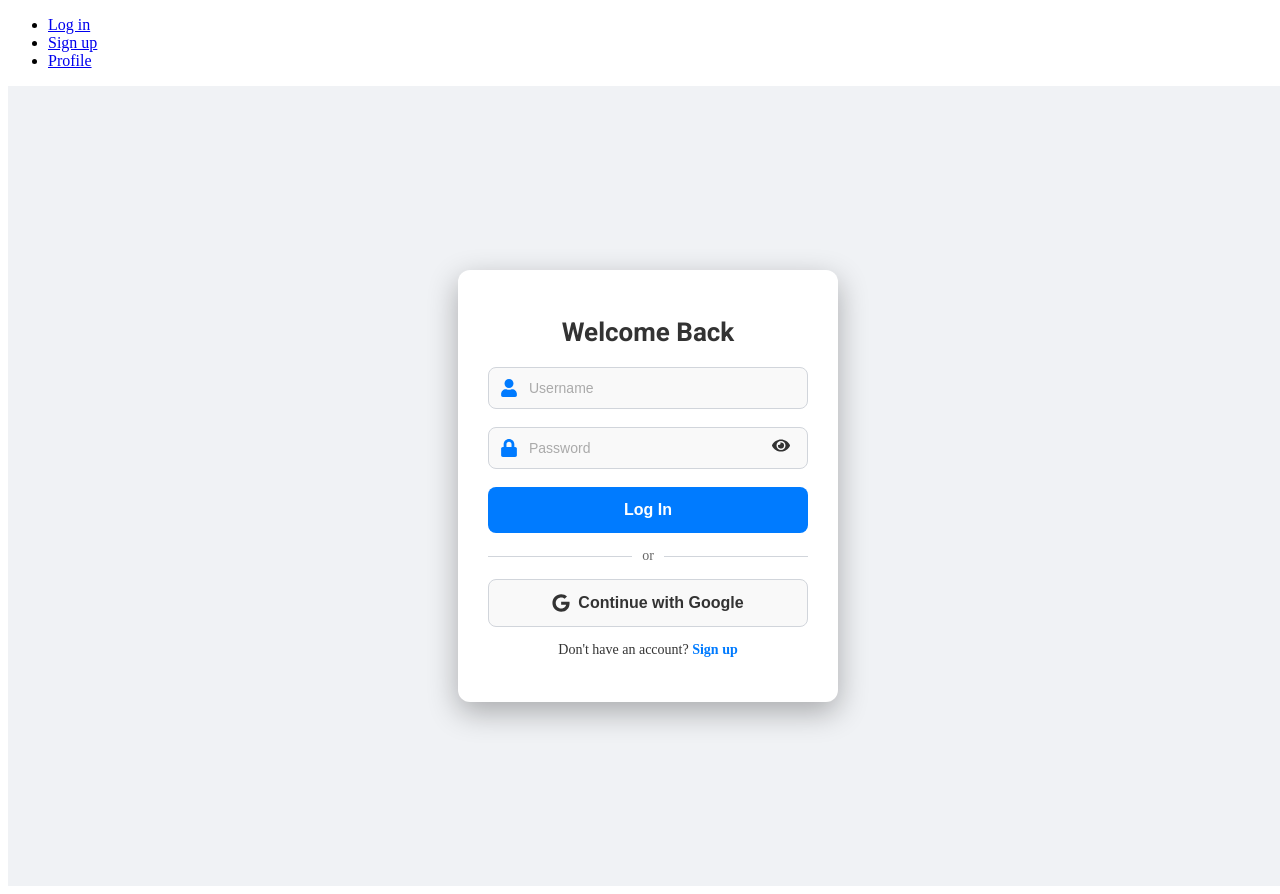
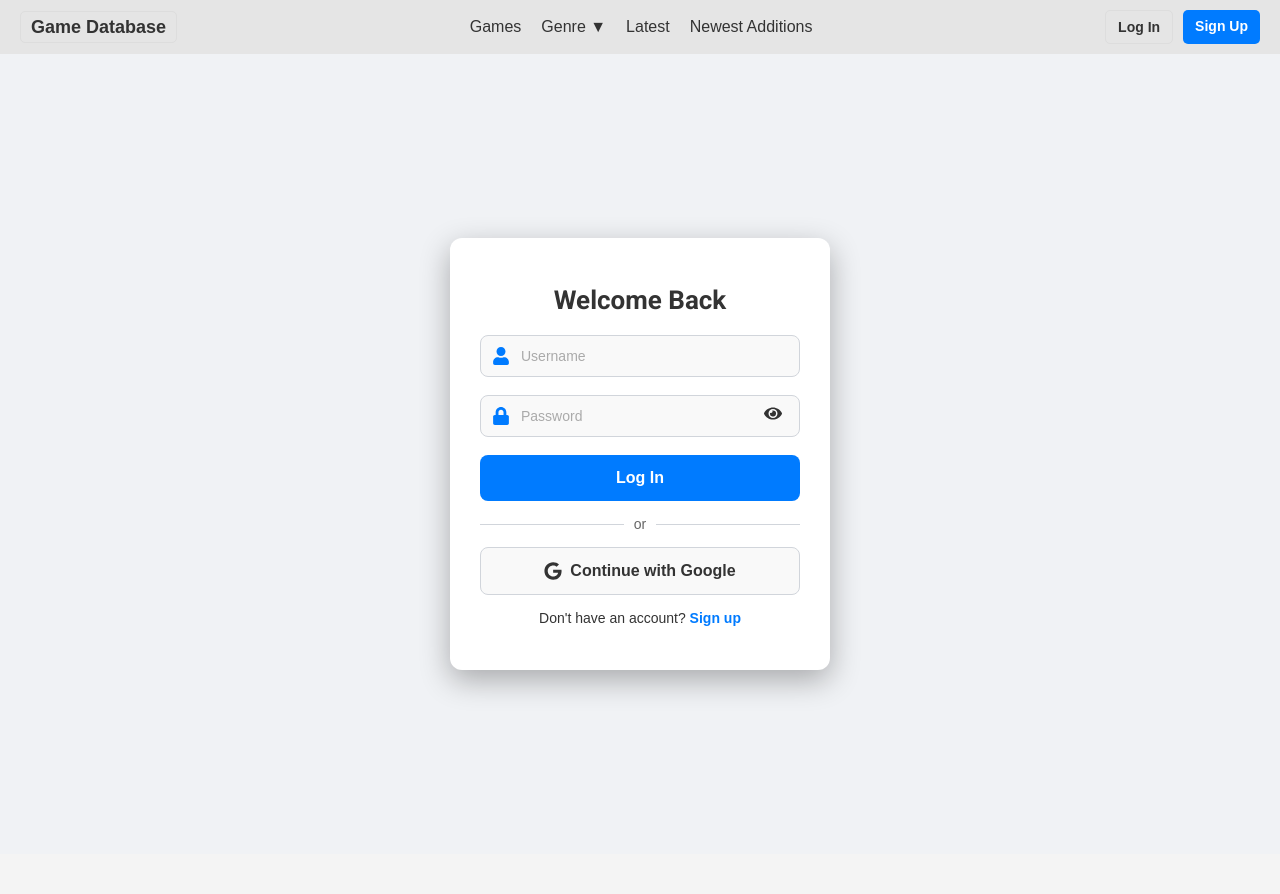
Before and after one commit to viernesviernes/COMP229-Game-Database-Review, a React (Vite) app in the folder frontend/: page /login in a window 1280 px wide. After the commit the page ends 854 px from the top, so only its background shows below. Built offline with nearby package versions, Linux system fonts and the light colour scheme.

Commit message:
Added navbar

```diff
--- a/frontend/src/App.jsx
+++ b/frontend/src/App.jsx
@@ -1,29 +1,22 @@
-import { Routes, Route, Link } from "react-router-dom";
+import { Routes, Route, Navigate } from "react-router-dom";
 import Login from "./components/Login";
 import Profile from "./components/Profile";
 import Signup from "./components/Signup";
-import { ThemeProvider } from "./ColorTheme"; // Ensure this path is correct
-import { UserProvider } from "./UserContext"; // Ensure this path is correct
+import HomePage from "./components/HomePage";
+import { ThemeProvider } from "./ColorTheme";
+import { UserProvider } from "./UserContext";
 
 function App() {
   return (
     <ThemeProvider>
       <UserProvider>
-        <ul>
-          <li>
-            <Link to="/login">Log in</Link>
-          </li>
-          <li>
-            <Link to="/signup">Sign up</Link>
-          </li>
-          <li>
-            <Link to="/profile">Profile</Link>
-          </li>
-        </ul>
         <Routes>
+          {/* Default route redirects to the login page */}
+          <Route path="/" element={<Navigate to="/login" replace />} />
           <Route path="/login" element={<Login />} />
           <Route path="/signup" element={<Signup />} />
           <Route path="/profile/*" element={<Profile />} />
+          <Route path="/home" element={<HomePage />} />
         </Routes>
       </UserProvider>
     </ThemeProvider>
--- /dev/null
+++ b/frontend/src/components/HomePage.css
@@ -0,0 +1,101 @@
+body {
+    margin: 0;
+    font-family: 'Arial', sans-serif;
+    background-color: #f4f4f4;
+    color: #333;
+  }
+
+  .home-container {
+    display: flex;
+    flex-direction: column;
+    align-items: center;
+    padding: 30px 0;
+  }
+
+  .header {
+    display: flex;
+    justify-content: space-between;
+    width: 100%;
+    padding: 15px 30px;
+    background-color: #fff;
+    box-shadow: 0 2px 5px rgba(0, 0, 0, 0.1);
+  }
+
+  .logo {
+    font-size: 24px;
+    font-weight: bold;
+  }
+
+  .nav-links {
+    display: flex;
+    gap: 20px;
+  }
+
+  .nav-links a {
+    text-decoration: none;
+    color: #333;
+    font-weight: 500;
+  }
+
+  .user-actions button {
+    border: none;
+    background: none;
+    margin-left: 15px;
+    font-size: 20px;
+    cursor: pointer;
+  }
+
+  .main-content {
+    text-align: center;
+    margin-top: 50px;
+    padding: 40px;
+    width: 80%;
+    background-color: #fff;
+    border-radius: 8px;
+    box-shadow: 0 4px 8px rgba(0, 0, 0, 0.1);
+    overflow: hidden;
+  }
+
+  .welcome-message h1 {
+    font-size: 32px;
+    margin-bottom: 10px;
+  }
+
+  .welcome-message p {
+    margin-bottom: 20px;
+  }
+
+  .search-bar {
+    width: 100%;
+    padding: 12px;
+    font-size: 16px;
+    border: 1px solid #ddd;
+    border-radius: 4px;
+  }
+
+  .game-illustrations {
+    display: flex;
+    justify-content: center;
+    gap: 15px;
+    margin-top: 30px;
+  }
+
+  .illustration-box {
+    width: 150px;
+    height: 200px;
+    background-color: #e0e0e0;
+    border: 2px dashed #bbb;
+    border-radius: 8px;
+    display: flex;
+    justify-content: center;
+    align-items: center;
+  }
+
+  .illustration-box::before {
+    content: '';
+    display: block;
+    width: 100%;
+    height: 100%;
+    border: 2px dashed #bbb;
+    border-radius: 8px;
+  }
--- /dev/null
+++ b/frontend/src/components/HomePage.jsx
@@ -0,0 +1,38 @@
+import React from 'react';
+import './HomePage.css'; // Import the CSS for styling
+
+const HomePage = () => {
+  return (
+    <div className="home-container">
+      <header className="header">
+        <div className="logo">Game Database</div>
+        <nav className="nav-links">
+          <a href="/games">Games</a>
+          <a href="/genre">Genre</a>
+          <a href="/latest">Latest</a>
+          <a href="/newest-additions">Newest Additions</a>
+        </nav>
+        <div className="user-actions">
+          <button className="notifications">🔔 Notifications</button>
+          <button className="favorites">⭐ Favorites</button>
+          <button className="profile">👤</button>
+        </div>
+      </header>
+      <main className="main-content">
+        <div className="welcome-message">
+          <h1>The Game Database</h1>
+          <p>Explore our comprehensive game database. Search by title, genre, or platform to find the information you need.</p>
+          <input type="text" className="search-bar" placeholder="Enter a game name" />
+        </div>
+        <div className="game-illustrations">
+          {/* Placeholder for illustrations */}
+          <div className="illustration-box"></div>
+          <div className="illustration-box"></div>
+          <div className="illustration-box"></div>
+        </div>
+      </main>
+    </div>
+  );
+};
+
+export default HomePage;
--- a/frontend/src/components/Login.jsx
+++ b/frontend/src/components/Login.jsx
@@ -1,4 +1,5 @@
 import React, { useState, useContext } from 'react';
+import Navbar from './Navbar';
 import { useNavigate } from 'react-router-dom';
 import { FaUser, FaLock, FaEye, FaEyeSlash, FaGoogle } from 'react-icons/fa';
 import { ThemeContext } from '../ColorTheme';
@@ -18,7 +19,7 @@ const Login = () => {
     e.preventDefault();
     const result = await login(username, password);
     if (result.success) {
-      navigate('/dashboard');
+      navigate('/home');
     } else {
       setError(result.error);
     }
@@ -29,6 +30,8 @@ const Login = () => {
   };
 
   return (
+    <>
+      <Navbar />
       <div className={`${styles.loginContainer} ${styles[theme]}`}>
         <div className={styles.loginCard}>
           <h1 className={styles.title}>Welcome Back</h1>
@@ -78,6 +81,7 @@ const Login = () => {
           </p>
         </div>
       </div>
+    </>
   );
 };
 
--- /dev/null
+++ b/frontend/src/components/Navbar.jsx
@@ -0,0 +1,36 @@
+import React from 'react';
+import { Link } from 'react-router-dom';
+import styles from './navbar.module.css';
+
+const Navbar = () => {
+  return (
+    <div className={styles.navbar}>
+      <div className={styles.logo}>
+        <Link to="/">Game Database</Link>
+      </div>
+      <div className={styles.navLinks}>
+        <Link to="/games">Games</Link>
+        <div className={styles.dropdown}>
+          <span>Genre ▼</span>
+          <div className={styles.dropdownContent}>
+            <Link to="/genre/action">Action</Link>
+            <Link to="/genre/adventure">Adventure</Link>
+            <Link to="/genre/rpg">RPG</Link>
+          </div>
+        </div>
+        <Link to="/latest">Latest</Link>
+        <Link to="/newest">Newest Additions</Link>
+      </div>
+      <div className={styles.authButtons}>
+        <Link to="/login" className={styles.loginButton}>
+          Log In
+        </Link>
+        <Link to="/signup" className={styles.signupButton}>
+          Sign Up
+        </Link>
+      </div>
+    </div>
+  );
+};
+
+export default Navbar;
--- a/frontend/src/components/Signup.jsx
+++ b/frontend/src/components/Signup.jsx
@@ -1,17 +1,18 @@
-import React, { useState, useContext } from 'react';
-import { useNavigate } from 'react-router-dom';
-import { FaUser, FaLock, FaEye, FaEyeSlash, FaGoogle } from 'react-icons/fa';
-import { ThemeContext } from '../ColorTheme';
-import { UserContext } from '../UserContext';
-import styles from './signup.module.css';
+import React, { useState, useContext } from "react";
+import { useNavigate } from "react-router-dom";
+import { FaUser, FaLock, FaEye, FaEyeSlash, FaGoogle } from "react-icons/fa";
+import { ThemeContext } from "../ColorTheme";
+import { UserContext } from "../UserContext";
+import Navbar from "./Navbar"; // Import your Navbar component
+import styles from "./signup.module.css";
 
 const Signup = () => {
-  const [username, setUsername] = useState('');
-  const [password, setPassword] = useState('');
-  const [confirmPassword, setConfirmPassword] = useState('');
+  const [username, setUsername] = useState("");
+  const [password, setPassword] = useState("");
+  const [confirmPassword, setConfirmPassword] = useState("");
   const [showPassword, setShowPassword] = useState(false);
   const [showConfirmPassword, setShowConfirmPassword] = useState(false);
-  const [error, setError] = useState('');
+  const [error, setError] = useState("");
   const navigate = useNavigate();
   const { theme } = useContext(ThemeContext);
   const { signup } = useContext(UserContext);
@@ -24,18 +25,21 @@ const Signup = () => {
     }
     const result = await signup(username, password);
     if (result.success) {
-      navigate('/dashboard');
+      navigate("/home");
     } else {
       setError(result.error);
     }
   };
 
   const handleGoogleSignup = () => {
-    console.log('Google signup button clicked');
+    console.log("Google signup button clicked");
   };
 
   return (
+    <>
+      <Navbar />
       <div className={`${styles.signupContainer} ${styles[theme]}`}>
+        {/* Add Navbar at the top */}
         <div className={styles.signupCard}>
           <h1 className={styles.title}>Create Account</h1>
           {error && <p className={styles.error}>{error}</p>}
@@ -53,7 +57,7 @@ const Signup = () => {
             <div className={styles.inputGroup}>
               <FaLock className={styles.icon} />
               <input
-              type={showPassword ? 'text' : 'password'}
+                type={showPassword ? "text" : "password"}
                 placeholder="Password"
                 value={password}
                 onChange={(e) => setPassword(e.target.value)}
@@ -70,7 +74,7 @@ const Signup = () => {
             <div className={styles.inputGroup}>
               <FaLock className={styles.icon} />
               <input
-              type={showConfirmPassword ? 'text' : 'password'}
+                type={showConfirmPassword ? "text" : "password"}
                 placeholder="Confirm Password"
                 value={confirmPassword}
                 onChange={(e) => setConfirmPassword(e.target.value)}
@@ -96,11 +100,12 @@ const Signup = () => {
             Sign up with Google
           </button>
           <p className={styles.loginPrompt}>
-          Already have an account?{' '}
-          <span onClick={() => navigate('/login')}>Log in</span>
+            Already have an account?{" "}
+            <span onClick={() => navigate("/login")}>Log in</span>
           </p>
         </div>
       </div>
+    </>
   );
 };
 
--- /dev/null
+++ b/frontend/src/components/navbar.module.css
@@ -0,0 +1,96 @@
+.navbar {
+    display: flex;
+    justify-content: space-between;
+    align-items: center;
+    background-color: #e5e5e5;
+    padding: 10px 20px;
+    font-family: Arial, sans-serif;
+  }
+
+  .logo a {
+    font-weight: bold;
+    font-size: 18px;
+    color: #333;
+    text-decoration: none;
+    padding: 5px 10px;
+    border: 1px solid #ddd;
+    border-radius: 5px;
+  }
+
+  .navLinks {
+    display: flex;
+    gap: 20px;
+    align-items: center;
+  }
+
+  .navLinks a {
+    text-decoration: none;
+    color: #333;
+    font-size: 16px;
+  }
+
+  .navLinks a:hover {
+    text-decoration: underline;
+  }
+
+  .dropdown {
+    position: relative;
+    display: inline-block;
+    cursor: pointer;
+  }
+
+  .dropdownContent {
+    display: none;
+    position: absolute;
+    background-color: white;
+    box-shadow: 0px 4px 6px rgba(0, 0, 0, 0.1);
+    padding: 10px 0;
+    border-radius: 4px;
+    z-index: 1;
+  }
+
+  .dropdownContent a {
+    text-decoration: none;
+    color: #333;
+    display: block;
+    padding: 5px 20px;
+  }
+
+  .dropdownContent a:hover {
+    background-color: #f0f0f0;
+  }
+
+  .dropdown:hover .dropdownContent {
+    display: block;
+  }
+
+  .authButtons {
+    display: flex;
+    gap: 10px;
+  }
+
+  .loginButton,
+  .signupButton {
+    padding: 8px 12px;
+    font-size: 14px;
+    font-weight: bold;
+    border: 1px solid #ddd;
+    border-radius: 5px;
+    text-decoration: none;
+    color: #333;
+  }
+
+  .loginButton:hover,
+  .signupButton:hover {
+    background-color: #d4d4d4;
+  }
+
+  .signupButton {
+    background-color: #007bff;
+    color: white;
+    border: none;
+  }
+
+  .signupButton:hover {
+    background-color: #0056b3;
+  }
```
Lines whose indentation alone changed are shown as unchanged.
